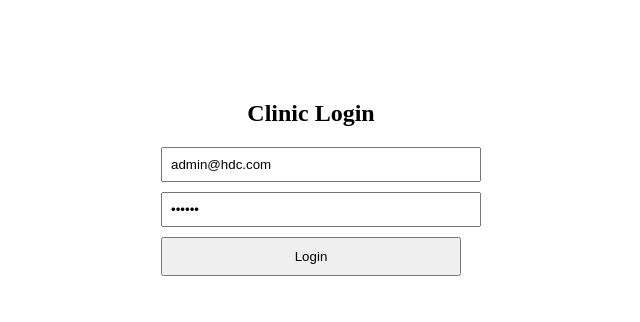
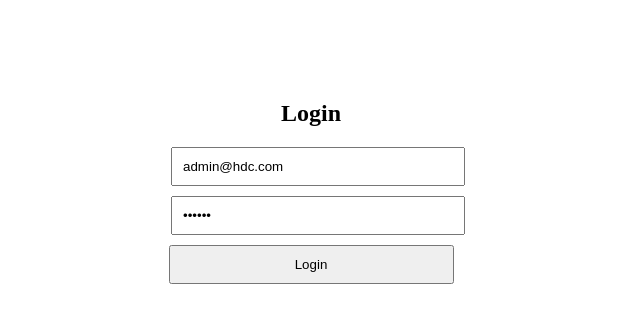
Before and after one commit to khabeerilham1-creator/clinic-client, a React (Create React App) app: page /#/ in a window 1280 px wide. Shown: the top 322 px of the page, without its empty margins (329-969 px from the left). Built offline with nearby package versions, Linux system fonts and the light colour scheme.

Commit message:
final fix

```diff
--- a/src/pages/Login.jsx
+++ b/src/pages/Login.jsx
@@ -14,8 +14,8 @@ export default function Login() {
           "Content-Type": "application/json"
         },
         body: JSON.stringify({
-          username: username,
-          password: password
+          username,
+          password
         })
       });
 
@@ -25,8 +25,6 @@ export default function Login() {
       if (data && data.access_token) {
         localStorage.setItem("token", data.access_token);
         alert("Login Success ✅");
-
-        // redirect after login
         window.location.href = "/dashboard";
       } else {
         alert("Login Failed ❌");
@@ -40,28 +38,25 @@ export default function Login() {
 
   return (
     <div style={{ width: "300px", margin: "100px auto", textAlign: "center" }}>
-      <h2>Clinic Login</h2>
+      <h2>Login</h2>
 
       <input
         type="text"
-        placeholder="Username"
         value={username}
         onChange={(e) => setUsername(e.target.value)}
-        style={{ display: "block", margin: "10px auto", padding: "8px", width: "100%" }}
+        placeholder="Username"
+        style={{ display: "block", margin: "10px", padding: "10px", width: "90%" }}
       />
 
       <input
         type="password"
-        placeholder="Password"
         value={password}
         onChange={(e) => setPassword(e.target.value)}
-        style={{ display: "block", margin: "10px auto", padding: "8px", width: "100%" }}
+        placeholder="Password"
+        style={{ display: "block", margin: "10px", padding: "10px", width: "90%" }}
       />
 
-      <button
-        onClick={login}
-        style={{ padding: "10px", width: "100%", cursor: "pointer" }}
-      >
+      <button onClick={login} style={{ padding: "10px", width: "95%" }}>
         Login
       </button>
     </div>
```
